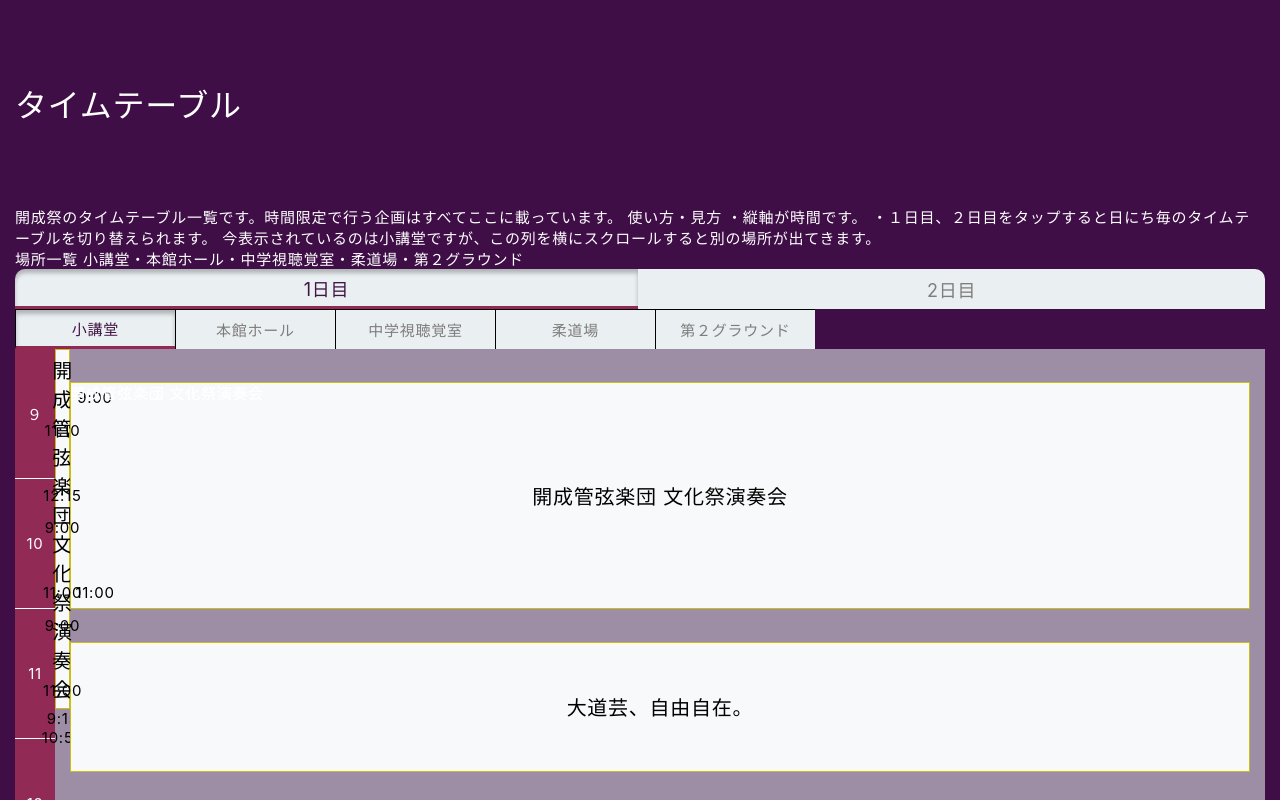
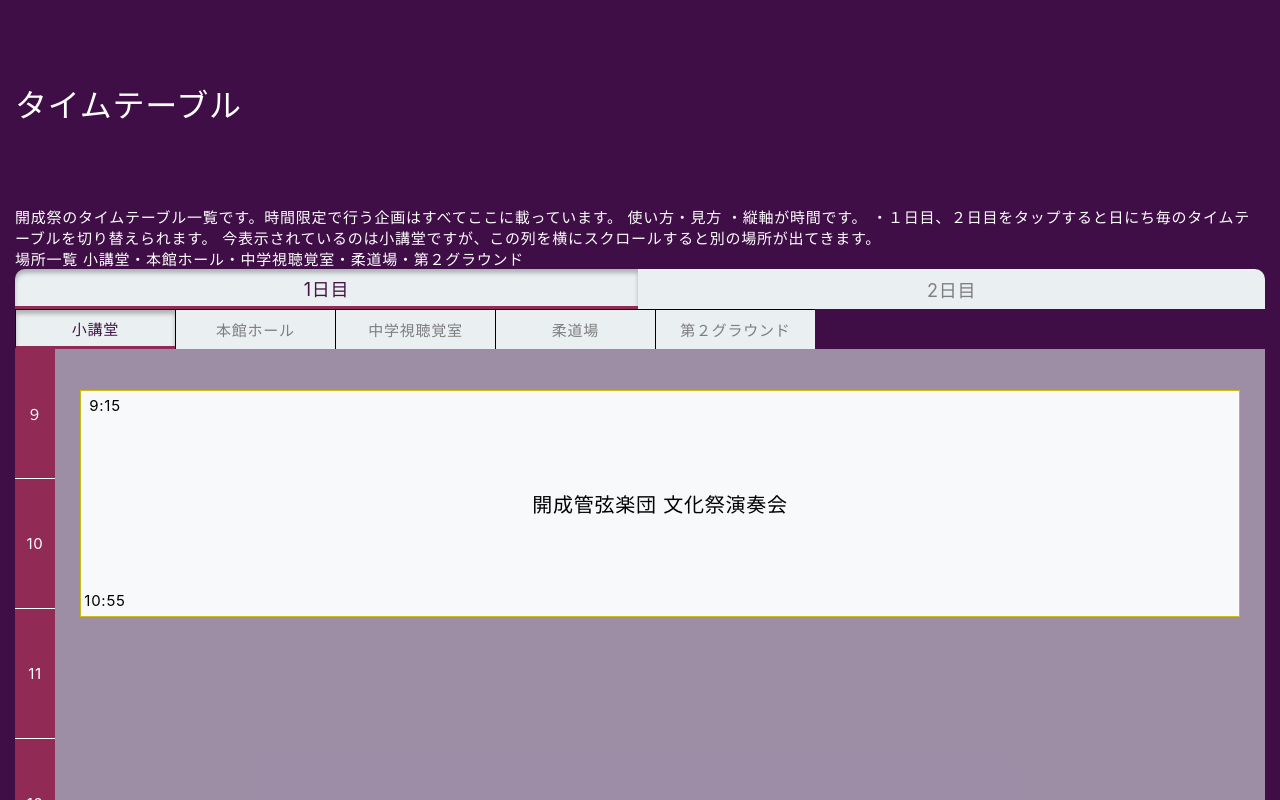
Before and after one commit to Men-cotton/148th-kaisei-fes, a Nuxt app: page /timetable in a window 1280 px wide. Shown: the top 800 px of the page. Built offline with nearby package versions, Linux system fonts and the light colour scheme.

Commit message:
Auto stash before merge of "master" and "origin/master"
Fix displaying events

```diff
--- a/pages/timetable.vue
+++ b/pages/timetable.vue
@@ -28,23 +28,33 @@
 
       <div class="place">
         <div v-on:click="show_place='小講堂'">
-          <div v-if="show_place=='小講堂'" class="place-p selected"><div class="selected_text">小講堂</div></div>
+          <div v-if="show_place=='小講堂'" class="place-p selected">
+            <div class="selected_text">小講堂</div>
+          </div>
           <div v-else class="place-p">小講堂</div>
         </div>
         <div v-on:click="show_place='本館ホール'">
-          <div v-if="show_place=='本館ホール'" class="place-p selected"><div class="selected_text">本館ホール</div></div>
+          <div v-if="show_place=='本館ホール'" class="place-p selected">
+            <div class="selected_text">本館ホール</div>
+          </div>
           <div v-else class="place-p">本館ホール</div>
         </div>
         <div v-on:click="show_place='中学視聴覚室'">
-          <div v-if="show_place=='中学視聴覚室'" class="place-p selected"><div class="selected_text">中学視聴覚室</div></div>
+          <div v-if="show_place=='中学視聴覚室'" class="place-p selected">
+            <div class="selected_text">中学視聴覚室</div>
+          </div>
           <div v-else class="place-p">中学視聴覚室</div>
         </div>
         <div v-on:click="show_place='柔道場'">
-          <div v-if="show_place=='柔道場'" class="place-p selected"><div class="selected_text">柔道場</div></div>
+          <div v-if="show_place=='柔道場'" class="place-p selected">
+            <div class="selected_text">柔道場</div>
+          </div>
           <div v-else class="place-p">柔道場</div>
         </div>
         <div v-on:click="show_place='第２グラウンド'">
-          <div v-if="show_place=='第２グラウンド'" class="place-p selected"><div class="selected_text">第２グラウンド</div></div>
+          <div v-if="show_place=='第２グラウンド'" class="place-p selected">
+            <div class="selected_text">第２グラウンド</div>
+          </div>
           <div v-else class="place-p">第２グラウンド</div>
         </div>
       </div>
@@ -58,41 +68,19 @@
         <div class="time fourteen">14</div>
         <div class="time fifteen">15</div>
         <div class="time sixteen">16</div>
+      </div>
 
-        <div v-for="event in should_show_events" :key="event.id">
-          <div class="group group1">{{event.name}}</div>
-          <div class="group-time G1-start">{{event.start_time}}</div>
-          <div class="name"></div>
-          <div class="group-time G1-end">{{event.end_time}}</div>
-        </div>
-
-        <div class="group group1">開成管弦楽団 文化祭演奏会</div>
-        <div class="group-time G1-start">9:00</div>
+      <div v-for="event in should_show_events" :key="event.id" class="event-container">
+        <div class="group group1">{{event.name}}</div>
+        <div class="group-time G1-start">{{event.start_time}}</div>
         <div class="name"></div>
-        <div class="group-time G1-end">11:00</div>
-
-        <div class="group group2">大道芸、自由自在。</div>
-        <div class="group-time G2-start">11:10</div>
-        <div class="name"></div>
-        <div class="group-time G2-end">12:15</div>
-
-        <div class="group1">開成管弦楽団 文化祭演奏会</div>
-        <div class="group-time G3-start">9:00</div>
-        <div class="name"></div>
-        <div class="group-time G3-end">11:00</div>
-
-        <div class="group1">開成管弦楽団 文化祭演奏会</div>
-        <div class="group-time G4-start">9:00</div>
-        <div class="name"></div>
-        <div class="group-time G4-end">11:00</div>
-
+        <div class="group-time G1-end">{{event.end_time}}</div>
       </div>
     </div>
   </div>
 </template>
 
 <script>
-
     export default {
 
         component: {},
@@ -220,6 +208,18 @@
     grid-auto-flow: column;
   }
 
+  .event-container {
+    position: absolute;
+    top: 357px;
+    left: 25px;
+    width: calc(100% - 50px);
+    display: grid;
+    grid-gap: 0px;
+    grid-template-columns: 40px 15px 50px auto 15px;
+    grid-template-rows: repeat(32, 32.5px);
+    grid-auto-flow: column;
+  }
+
   .time {
     background: #912A55;
     border-bottom: 0.5px solid #ffffff;
```
